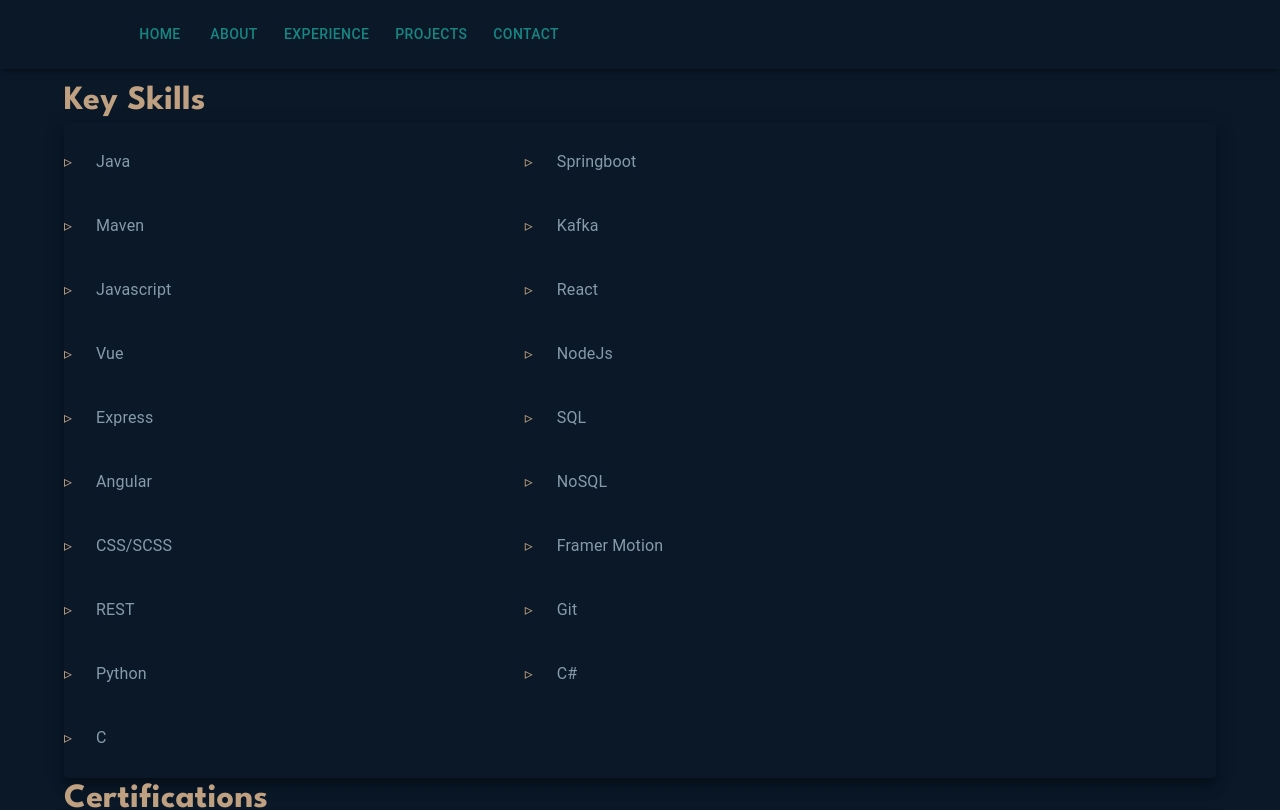
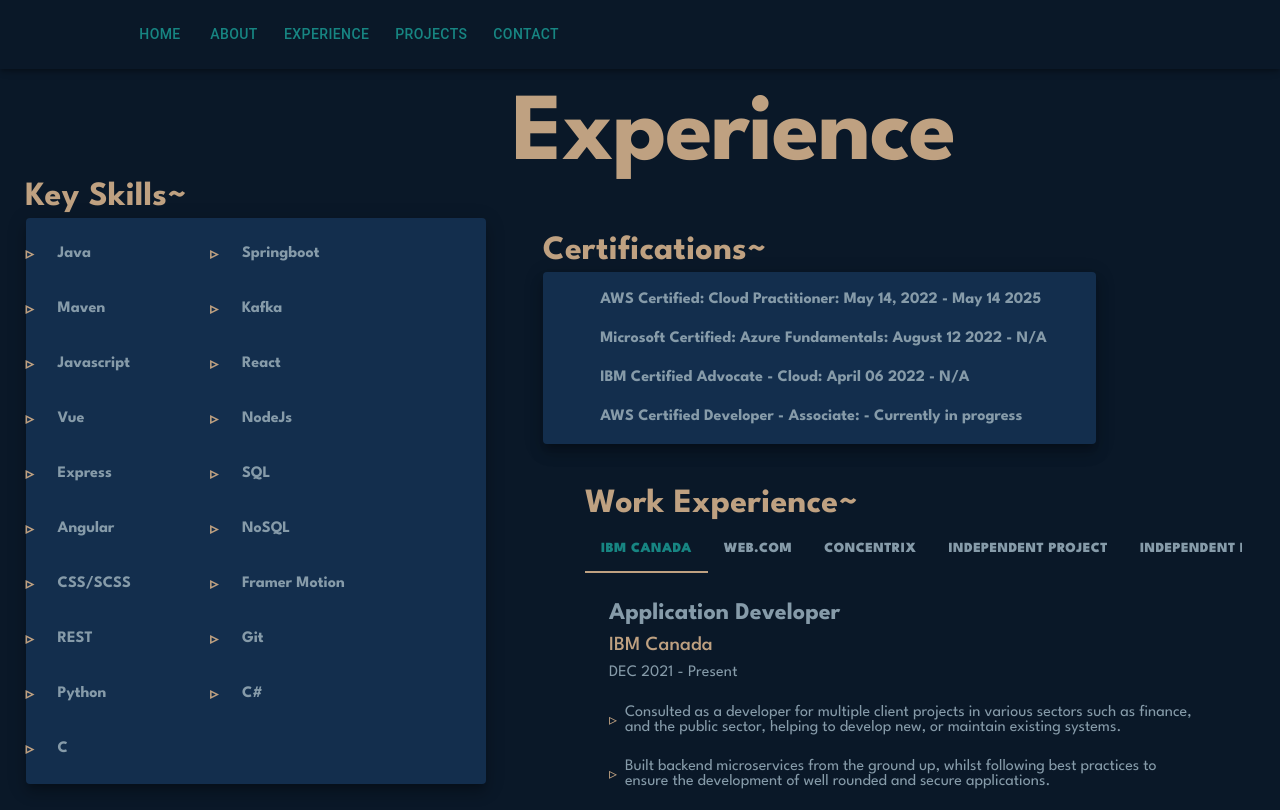
Before and after one commit to UnbenchDaKench/portfolio, a React (Create React App) app: page /Experience in a window 1280 px wide. Shown: the top 810 px of the page. Built offline with nearby package versions, Linux system fonts and the light colour scheme.

Commit message:
Base experience page completed

```diff
--- a/src/App.js
+++ b/src/App.js
@@ -16,6 +16,7 @@ const theme = createTheme({
   palette: {
     primary: {
       main: "#0A1828",
+      light: "#132e4d"
     },
     secondary: {
       main: "#178582",
--- a/src/components/tabPanel/TabPanel.js
+++ b/src/components/tabPanel/TabPanel.js
@@ -10,20 +10,38 @@ function TabPanel(props) {
       id={`vertical-tabpanel-${index}`}
       aria-labelledby={`vertical-tab-${index}`}
       {...other}
+      style={{ width: "100%" }}
     >
       {value === index && (
         <Box sx={{ p: 3 }}>
-          <Typography variant="h5" sx={{color: "text.body",
-            textAlign: "left",
-            fontWeight: "bold"}}>
+          <Typography
+            variant="h5"
+            sx={{
+              color: "text.body",
+              textAlign: "left",
+              fontWeight: "bold",
+              fontFamily: "League Spartan",
+            }}
+          >
             {props.experience.role}
           </Typography>
-          <Typography variant="h6" sx={{color: "tertiary.main",
-            textAlign: "left"}}>
+          <Typography
+            variant="h6"
+            sx={{
+              color: "tertiary.main",
+              textAlign: "left",
+              fontFamily: "League Spartan",
+            }}
+          >
             {props.experience.company}
           </Typography>
-          <Typography sx={{color: "text.body",
-            textAlign: "left"}}>
+          <Typography
+            sx={{
+              color: "text.body",
+              textAlign: "left",
+              fontFamily: "League Spartan",
+            }}
+          >
             {props.experience.date}
           </Typography>
           <List>
@@ -34,6 +52,7 @@ function TabPanel(props) {
                   sx={{
                     color: "text.body",
                     textAlign: "left",
+                    fontFamily: "League Spartan",
                     "::before": {
                       color: "#BFA181",
                       content: '"▹ "',
@@ -42,7 +61,7 @@ function TabPanel(props) {
                     },
                   }}
                 >
-                  <ListItemText primary={responsibility}></ListItemText>
+                  <ListItemText disableTypography={true} primary={responsibility}></ListItemText>
                 </ListItem>
               ))}
           </List>
--- a/src/data/certifications/Certifications.js
+++ b/src/data/certifications/Certifications.js
@@ -13,5 +13,10 @@ export const Certifications = [
         name: "IBM Certified Advocate - Cloud",
         acquired: "April 06 2022",
         expiration: "N/A",
+    },
+    {
+        name: "AWS Certified Developer - Associate",
+        acquired: "",
+        expiration: "Currently in progress",
     }
 ]
--- a/src/pages/experience/Experience.js
+++ b/src/pages/experience/Experience.js
@@ -29,10 +29,52 @@ function Experience() {
       className="experience-page"
       sx={{
         display: "flex",
-        flexDirection: "column",
+        flexDirection: { xs: "column", md: "row" },
+        flexWrap: {
+          xs: "nowrap",
+          md: "wrap",
+        },
       }}
     >
-      <Box className="skills-section">
+      <Box sx={{ width: "100%" }}>
+        <Typography
+          variant="h1"
+          sx={{
+            color: "tertiary.main",
+            fontFamily: "League Spartan",
+            fontWeight: "bold",
+            textAlign: { xs: "left" },
+            ml: { md: "40%" },
+            position: "sticky",
+          }}
+        >
+          Experience
+        </Typography>
+      </Box>
+      <Box
+        className="skills-section"
+        sx={{
+          mt: {
+            xs: "5%",
+            md: "0%",
+          },
+          width: {
+            md: "40%",
+            xl: "30%"
+          },
+          ml: {
+            // lg: "17%",
+            xl: "5%"
+          },
+          height: {
+            md: "100%",
+          },
+          position: { md: "fixed" },
+          display: "flex",
+          flexDirection: "column",
+          justifyContent: "center",
+        }}
+      >
         <Typography
           variant="h4"
           sx={{
@@ -45,7 +87,7 @@ function Experience() {
             },
           }}
         >
-          Key Skills
+          Key Skills~
         </Typography>
         <Box component={motion.div}>
           <Paper
@@ -58,7 +100,7 @@ function Experience() {
               alignItems: "center",
               width: { xs: "90%" },
               ml: { xs: "5%" },
-              backgroundColor: "primary.main",
+              backgroundColor: "primary.light",
             }}
           >
             <List
@@ -67,6 +109,7 @@ function Experience() {
                 flexWrap: "wrap",
                 width: { xs: "100%" },
                 fontFamily: "League Spartan",
+                fontWeight: "bold",
                 color: "text.body",
               }}
             >
@@ -77,7 +120,7 @@ function Experience() {
                   sx={{ width: { xs: "40%" } }}
                 >
                   <ListItemButton>
-                    <ListItemText primary={skill} />
+                    <ListItemText disableTypography={true} primary={skill} />
                   </ListItemButton>
                 </ListItem>
               ))}
@@ -85,7 +128,26 @@ function Experience() {
           </Paper>
         </Box>
       </Box>
-      <Box className="certifications">
+      <Box
+        className="body"
+        sx={{
+          width: { md: "60%" },
+          ml: { md: "40%" },
+        }}
+      >
+        <Box
+          className="certifications"
+          sx={{
+            mt: {
+              xs: "5%",
+            },
+            width: {
+              md: "80%",
+              xl: "70%",
+            },
+            // alignSelf: "center"
+          }}
+        >
           <Typography
             variant="h4"
             sx={{
@@ -98,7 +160,7 @@ function Experience() {
               },
             }}
           >
-          Certifications
+            Certifications~
           </Typography>
           <Paper
             color="tertiary.main"
@@ -109,7 +171,7 @@ function Experience() {
               alignItems: "center",
               width: { xs: "90%" },
               ml: { xs: "5%" },
-            backgroundColor: "primary.main",
+              backgroundColor: "primary.light",
             }}
           >
             <List
@@ -118,21 +180,41 @@ function Experience() {
                 flexDirection: "column",
                 width: {
                   xs: "90%",
+                },
                 ml: { xs: "5%" },
                 fontFamily: "League Spartan",
+                fontWeight: "bold",
                 color: "text.body",
-              },
               }}
             >
               {Certifications.map((certification, index) => (
                 <ListItem key={certification.name}>
-                <ListItemText  sx={{color: "text.body",}} primary={`${certification.name}: ${certification.acquired} - ${certification.expiration}`}/>
+                  <ListItemText
+                    disableTypography={true}
+                    sx={{ color: "text.body" }}
+                    primary={`${certification.name}: ${certification.acquired} - ${certification.expiration}`}
+                  />
                 </ListItem>
               ))}
             </List>
           </Paper>
         </Box>
-      <Box className="work-experience">
+        <Box
+          className="work-experience"
+          sx={{
+            mt: {
+              xs: "5%",
+            },
+            width: {
+              md: "90%",
+              xl: "70%"
+            },
+            // ml: {
+            //   md: "40%"
+            // }
+            justifySelf: "center",
+          }}
+        >
           <Typography
             variant="h4"
             sx={{
@@ -142,12 +224,14 @@ function Experience() {
               textAlign: "left",
               ml: {
                 xs: "5%",
+                // lg: "20%",
               },
             }}
           >
-          Work Experience
+            Work Experience~
           </Typography>
           <ExperienceSection />
+        </Box>
       </Box>
     </Box>
   );
--- a/src/pages/experience/Experience.scss
+++ b/src/pages/experience/Experience.scss
@@ -2,6 +2,7 @@
   padding-top: 80px;
   height: 100vh;
   width: 100vw;
+  font-family: League Spartan;
 }
 
 .skills-list::before{
--- a/src/sections/experienceSection/ExperienceSection.js
+++ b/src/sections/experienceSection/ExperienceSection.js
@@ -12,10 +12,12 @@ function ExperienceSection() {
   return (
     <Box sx={{
         maxWidth: {
-          xs: "90%"
+          xs: "90%",
+          lg: "100%"
         },
         ml: {
-          xs:"5%"
+          xs:"5%",
+        //   lg: "20%"
         }
         // bgcolor: 'background.paper'
       }}>
@@ -37,6 +39,8 @@ function ExperienceSection() {
           {ExperienceList.map((experience, index) => (
             <Tab key={index} label={experience.company}sx={{
               color: "text.body",
+              fontFamily: " League Spartan",
+              fontWeight: "900",
               "&.Mui-selected": {
                 color: "secondary.main"
               }
```
Lines whose indentation alone changed are shown as unchanged.
